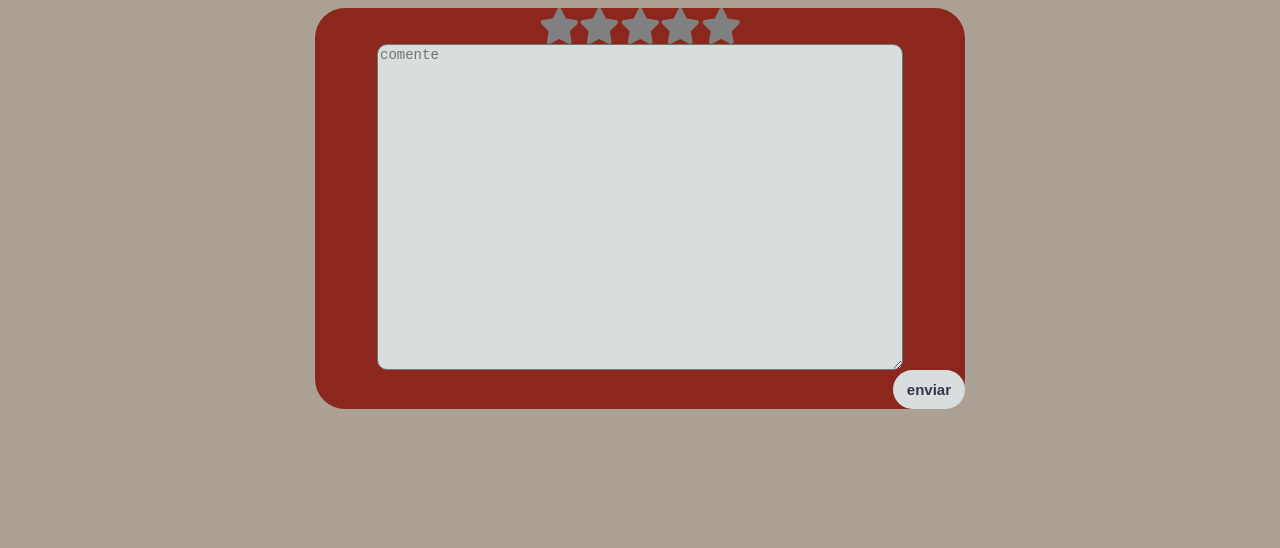
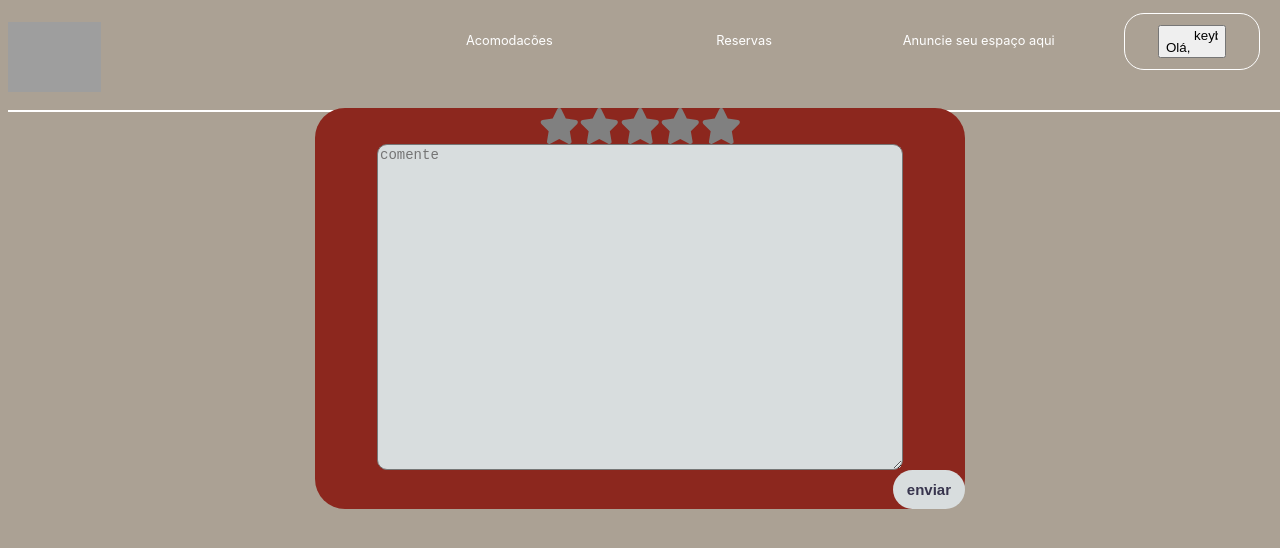
Before and after one commit to yasmws/ess-project, an Angular app in the folder frontend/aurore/: page /historic/rating in a window 1280 px wide. Shown: the top 548 px of the page. Built offline with nearby package versions, Linux system fonts and the light colour scheme; grey boxes are pictures that could not be loaded.

Commit message:
feat: evalution feture change component to add header

```diff
--- a/frontend/aurore/src/app/app.component.html
+++ b/frontend/aurore/src/app/app.component.html
@@ -1,2 +1 @@
 <router-outlet></router-outlet>
-<!-- <app-rating [reservation_id]="a"  [accommodation_id]="b" ></app-rating> -->
--- a/frontend/aurore/src/app/components/rating/rating.component.css
+++ b/frontend/aurore/src/app/components/rating/rating.component.css
@@ -1,4 +1,3 @@
-
 form{
     width: 650px;
     margin: 0 auto;
@@ -12,6 +11,12 @@ textarea{
     font-size: 14px;
 }
 
+
+.containerating{
+    flex-direction: column;
+    display: flex
+}
+
 .container{
     flex-direction: column;
     display: flex;
@@ -23,6 +28,7 @@ textarea{
 .ratingBox{
     background-color: #8C271E;
     border-radius: 30px;
+    transform:translate(0px, 100px)
 }
 
 .form-group{
--- a/frontend/aurore/src/app/components/rating/rating.component.html
+++ b/frontend/aurore/src/app/components/rating/rating.component.html
@@ -1,4 +1,5 @@
-
+<div class="containerating">
+    <app-header-comum [userName]="name"[loc]="loc"></app-header-comum>
     <form (ngSubmit)="sendRating()">
         <div class="ratingBox">
             <div class="container">
@@ -12,3 +13,4 @@
                 <div class="form-group"><button type="submit">enviar</button></div>
         </div>
     </form>
+</div>
--- a/frontend/aurore/src/app/components/rating/rating.component.ts
+++ b/frontend/aurore/src/app/components/rating/rating.component.ts
@@ -1,6 +1,8 @@
 import { Component, Input } from '@angular/core';
 import { ManegementService } from 'src/app/services/management/management.service';
 import { ActivatedRoute} from '@angular/router';
+import {Location} from '@angular/common';
+
 @Component({
   selector: 'app-rating',
   templateUrl: './rating.component.html',
@@ -9,12 +11,26 @@ import { ActivatedRoute} from '@angular/router';
 
 export class RatingComponent {
 
-  constructor(private serviceMngt: ManegementService, private route: ActivatedRoute){}
-
+  name:any = "error";
+  loc:string = "menu";
   @Input() reservation_id!:string;
   @Input() accommodation_id!: string;
-  stars!:number ;
+  stars!:number;
   comment!:string;
+
+  constructor(private serviceMngt: ManegementService, private route: ActivatedRoute, private location: Location){
+    this.route.params.subscribe(params => {
+      this.reservation_id = params['reserva'];
+      this.accommodation_id = params['accomodation'];
+      this.name = params['user'];
+      console.log(this.reservation_id)
+      this.route.params.subscribe(params => {
+        });
+      });
+
+
+  }
+
 
   onChangeStars($event:number){
     this.stars = $event;
@@ -29,6 +45,7 @@ export class RatingComponent {
       comment: this.comment,
     }
 
+    if(this.stars > 0){
       this.serviceMngt.sendRating(data).subscribe({
         next: (res:any)=>{
           console.log(res,'response')},
@@ -37,5 +54,9 @@ export class RatingComponent {
         }
       });
 
+      this.location.back();
     }
+
   }
+
+}
```
Also changed, not shown: 1 other file (tests, documents, lock files or other folders). Lines whose indentation alone changed are shown as unchanged.
